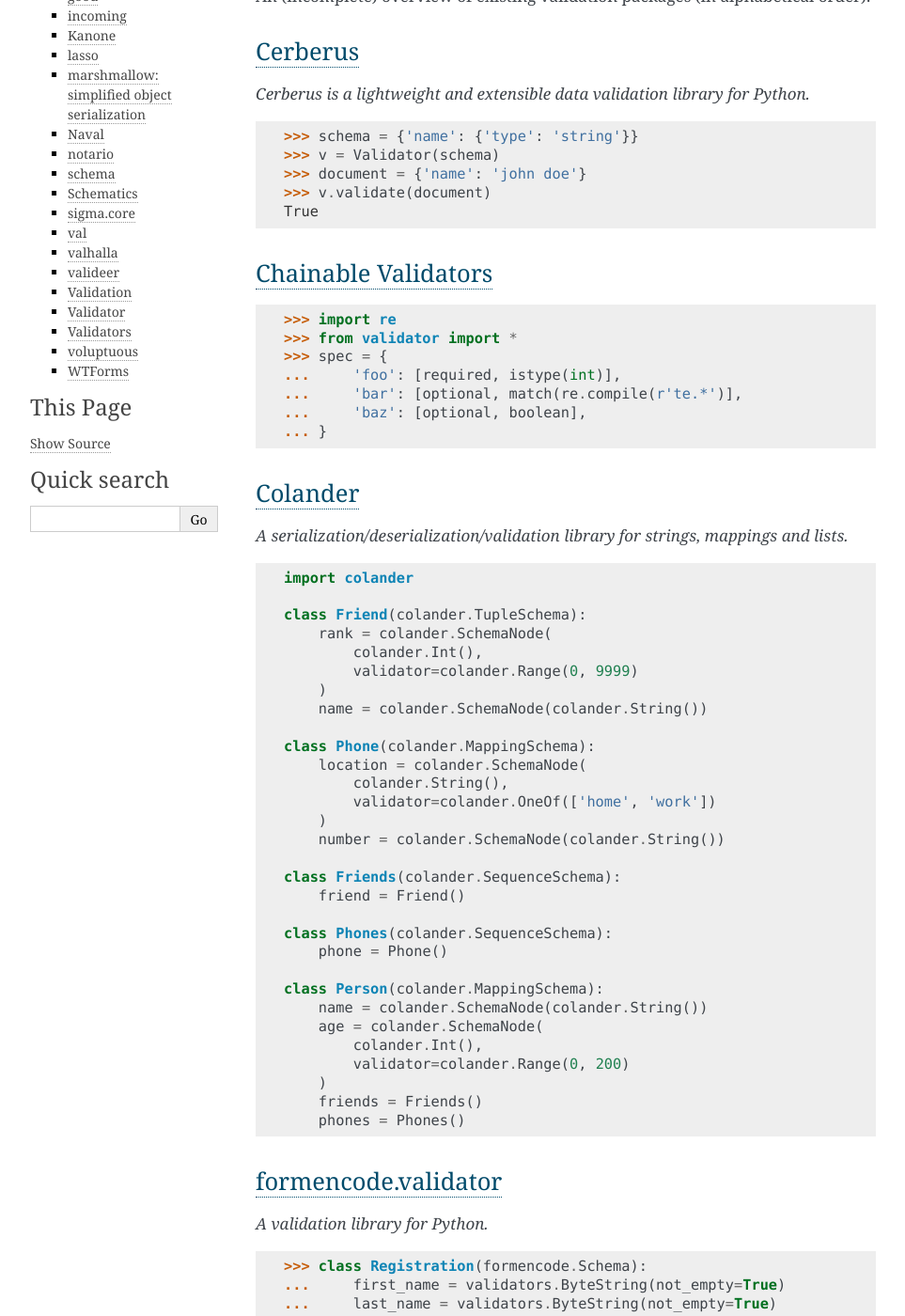
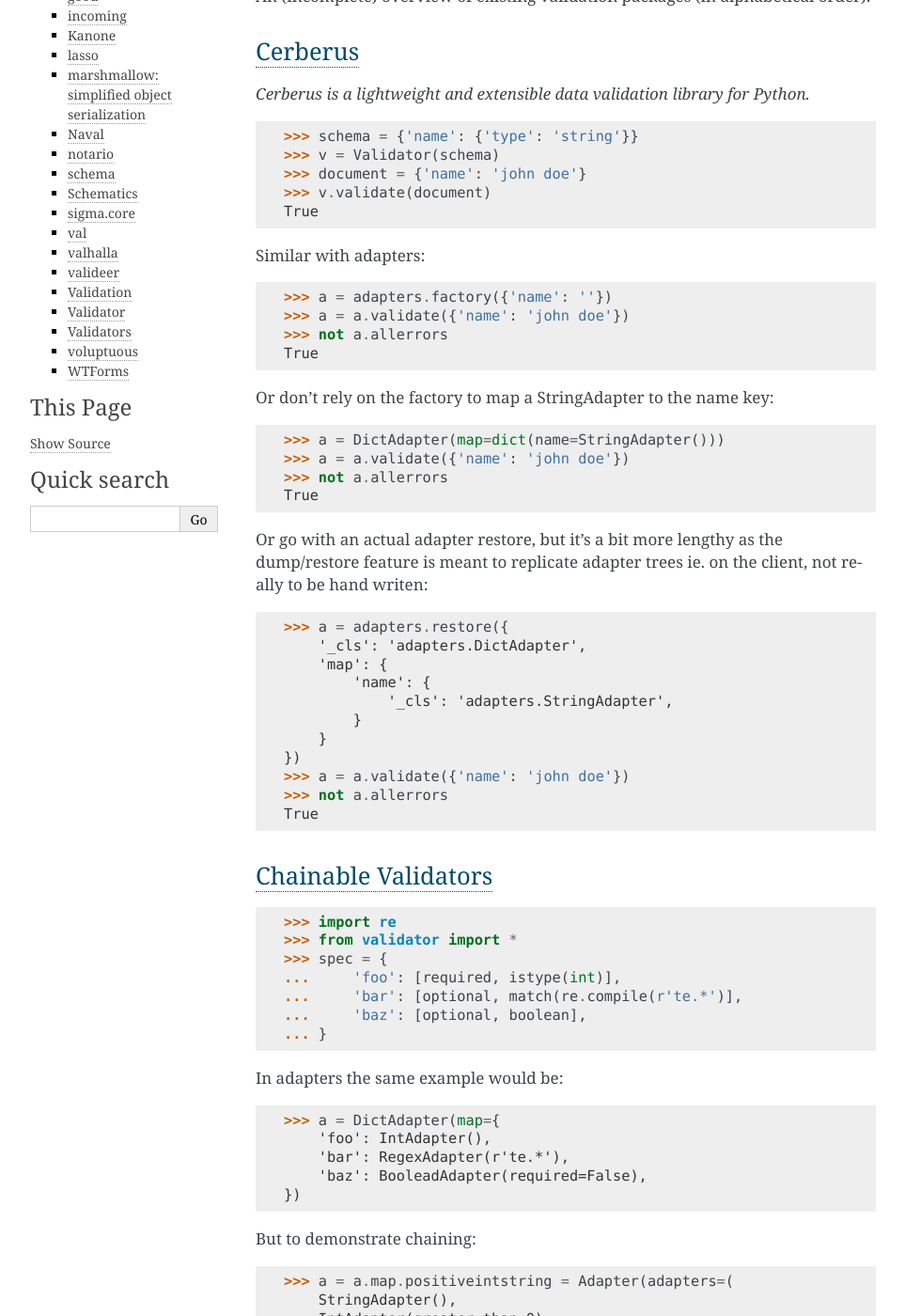
Before and after one commit to mjtamlyn/django-adapters, a Sphinx documentation site: the page built from docs/source/research.rst, in a window 1280 px wide and 1400 px high, scrolled down 256 px. Shown: the whole window at 94% size, without its empty margins (148-1111 px from the left). Built offline with Sphinx 7.4.7, drawn with Linux system fonts in a browser that asks for light colours; some of the changed text lies outside the part shown.

Commit message:
Components

```diff
--- a/docs/source/research.rst
+++ b/docs/source/research.rst
@@ -21,6 +21,41 @@
     >>> v.validate(document)
     True
 
+Similar with adapters:
+
+.. code-block:: python
+
+    >>> a = adapters.factory({'name': ''})
+    >>> a = a.validate({'name': 'john doe'})
+    >>> not a.allerrors
+    True
+
+Or don't rely on the factory to map a StringAdapter to the name key:
+
+.. code-block:: python
+
+    >>> a = DictAdapter(map=dict(name=StringAdapter()))
+    >>> a = a.validate({'name': 'john doe'})
+    >>> not a.allerrors
+    True
+
+Or go with an actual adapter restore, but it's a bit more lengthy as the
+dump/restore feature is meant to replicate adapter trees ie. on the client, not
+really to be hand writen:
+
+.. code-block:: python
+
+    >>> a = adapters.restore({
+        '_cls': 'adapters.DictAdapter',
+        'map': {
+            'name': {
+                '_cls': 'adapters.StringAdapter',
+            }
+        }
+    })
+    >>> a = a.validate({'name': 'john doe'})
+    >>> not a.allerrors
+    True
 
 `Chainable Validators <https://github.com/Outernet-Project/chainable-validators>`_
 ----------------------------------------------------------------------------------
@@ -35,6 +70,25 @@
     ...     'baz': [optional, boolean],
     ... }
 
+In adapters the same example would be:
+
+.. code-block:: python
+
+    >>> a = DictAdapter(map={
+        'foo': IntAdapter(),
+        'bar': RegexAdapter(r'te.*'),
+        'baz': BooleadAdapter(required=False),
+    })
+
+But to demonstrate chaining:
+
+.. code-block:: python
+
+    >>> a = a.map.positiveintstring = Adapter(adapters=(
+        StringAdapter(),
+        IntAdapter(greater_than=0),
+        StringAdapter()
+    )
 
 `Colander <http://docs.pylonsproject.org/projects/colander/>`_
 --------------------------------------------------------------
```
